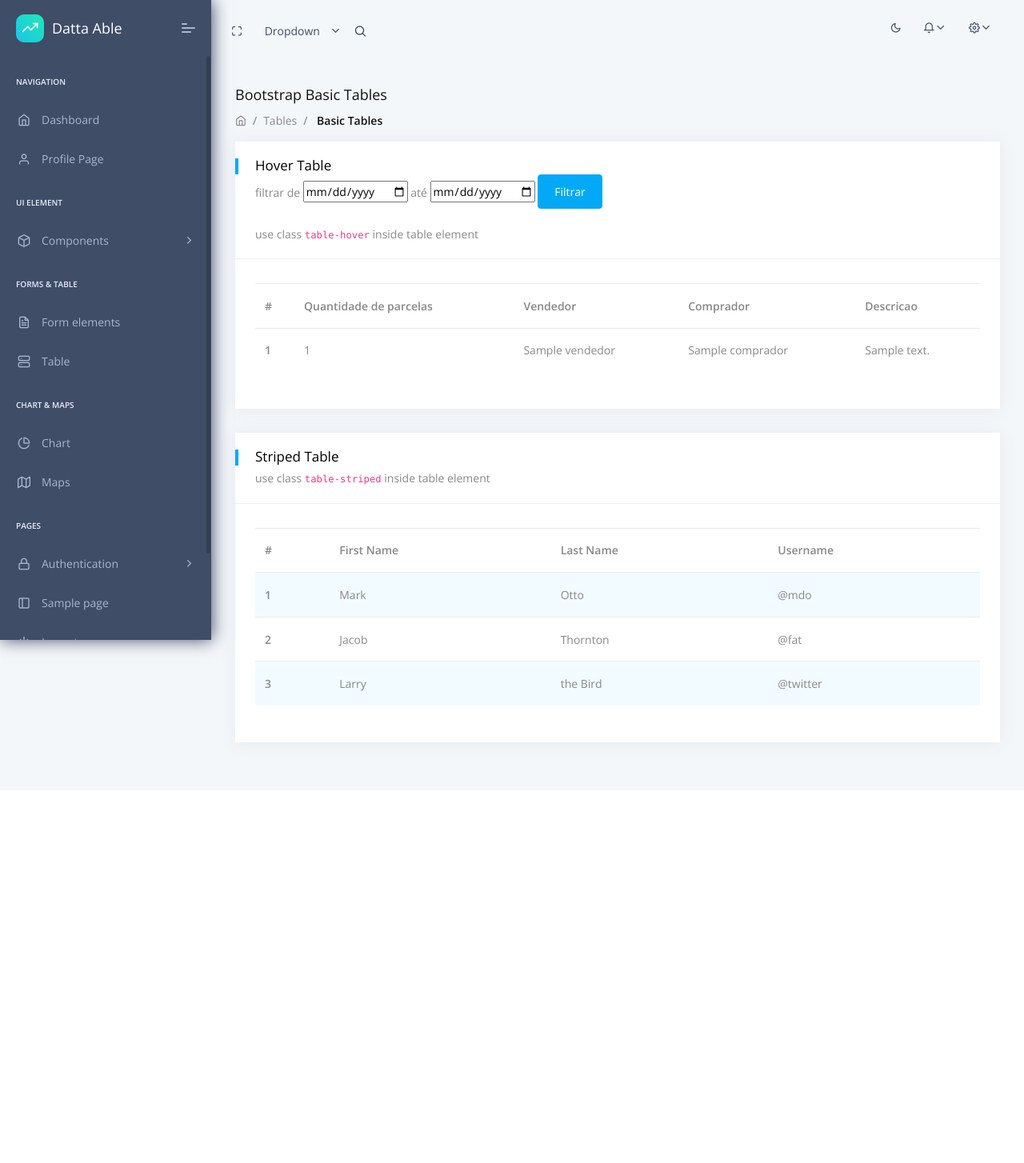
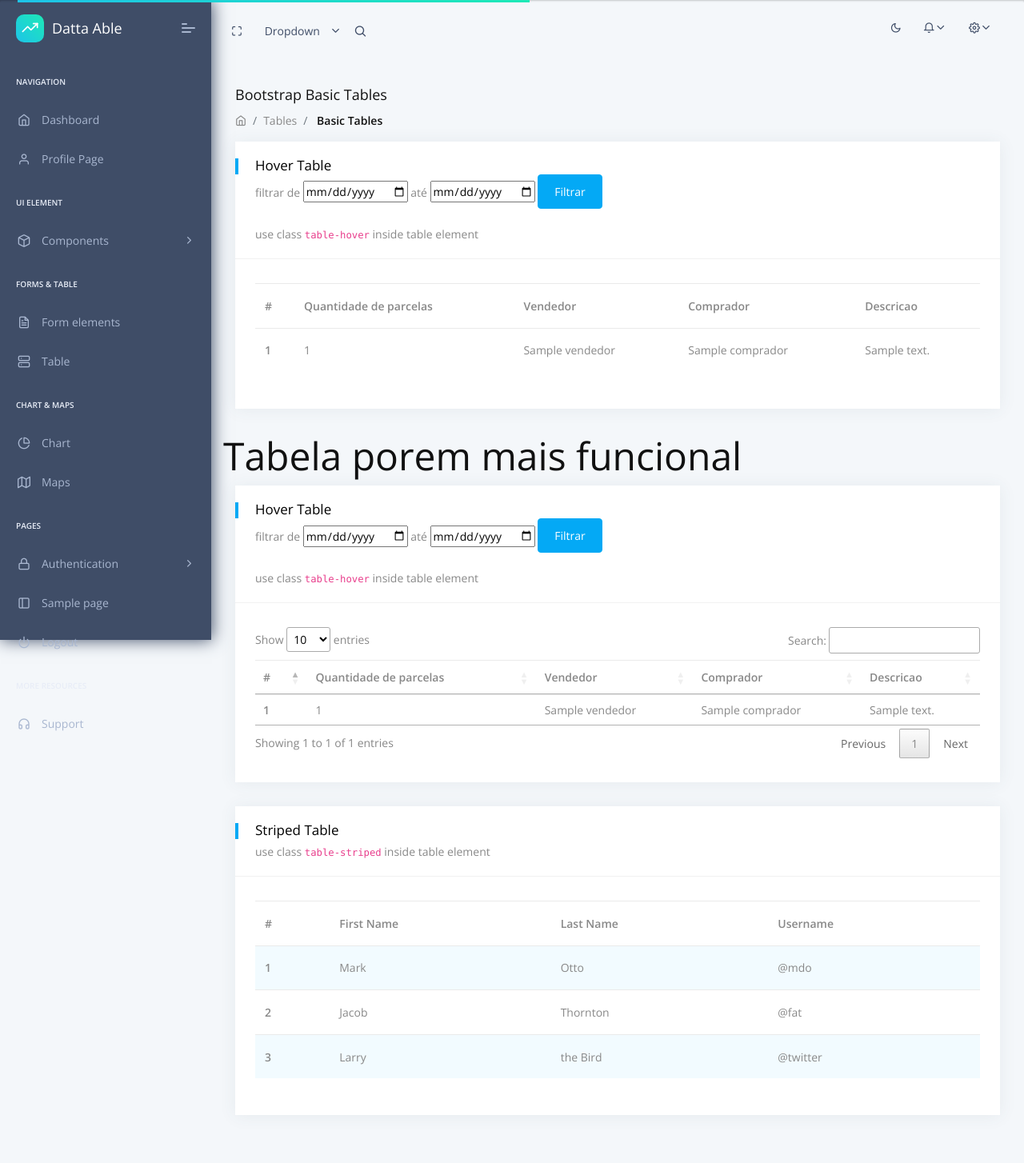
Before and after one commit to tiagond17/mecob_mar23, a Django app: template apps/templates/home/tbl_bootstrap.html in a window 1280 px wide. Shown: the whole page at 80% size. Before the commit the page ends 942 px from the top, so only its background shows below. Run offline with Django 3.2, Linux system fonts and the light colour scheme; the template is opened without the code that fills it: most values are stand-ins (such as "Sample title", 1, 10 or a date in 2020); some libraries are stand-ins or nearby versions.

Commit message:
Implementação de um DataTable

```diff
--- a/apps/templates/home/tbl_bootstrap.html
+++ b/apps/templates/home/tbl_bootstrap.html
@@ -94,7 +94,7 @@
                   </div>
                   <div class="card-block table-border-style">
                     <div class="table-responsive">
-                      <table class="table table-hover" id="my-table">
+                      <table class="table table-hover">
                         <thead>
                           <tr>
                             <th>#</th>
@@ -136,6 +136,49 @@
                             <td>the Bird</td>
                             <td>@twitter</td>
                           </tr> -->
+                        </tbody>
+                      </table>
+                    </div>
+                  </div>
+                </div>
+              </div>
+              <!-- [ Hover-table ] end -->
+
+
+              <h1>Tabela porem mais funcional</h1>
+              <!-- [ Hover-table ] start -->
+              <div class="col-xl-12">
+                <div class="card">
+                  <div class="card-header">
+                    <h5>Hover Table</h5>
+                    <p>filtrar de <input type="date" name="" id=""> até <input type="date" name="" id=""> <button class="btn btn-primary">Filtrar</button> </p>
+                    <span class="d-block m-t-5"
+                      >use class <code>table-hover</code> inside table
+                      element</span
+                    >
+                  </div>
+                  <div class="card-block table-border-style">
+                    <div class="table-responsive">
+                      <table class="table table-hover" id="my-table">
+                        <thead>
+                          <tr>
+                            <th>#</th>
+                            <th>Quantidade de parcelas</th>
+                            <th>Vendedor</th>
+                            <th>Comprador</th>
+                            <th>Descricao</th>
+                          </tr>
+                        </thead>
+                        <tbody>
+                          {% for contrato in contratos %}
+                          <tr>
+                            <th>{{forloop.counter}}</th>
+                            <td>{{contrato.parcelas.count}}</td>
+                            <td>{{contrato.vendedor}}</td>
+                            <td>{{contrato.comprador}}</td>
+                            <td>{{contrato.descricao}}</td>
+                          </tr>
+                          {% endfor %}
                         </tbody>
                       </table>
                     </div>
@@ -204,4 +247,10 @@
 {% endblock content %}
 
 <!-- Specific Page JS goes HERE  -->
-{% block javascripts %}{% endblock javascripts %}
+{% block javascripts %}
+<script>
+  $(document).ready(function(){
+    $('#my-table').DataTable();
+  })
+</script>
+{% endblock javascripts %}
--- a/apps/templates/layouts/base.html
+++ b/apps/templates/layouts/base.html
@@ -61,6 +61,7 @@
     <!-- Specific Page JS goes HERE  -->
     {% block javascripts %}{% endblock javascripts %}
 
+    <script src="https://code.jquery.com/jquery-3.6.3.min.js" integrity="sha256-pvPw+upLPUjgMXY0G+8O0xUf+/Im1MZjXxxgOcBQBXU=" crossorigin="anonymous"></script>
     <script type="text/javascript" src="https://cdn.datatables.net/v/dt/dt-1.13.2/datatables.min.js"></script>
 
 </body>
```
